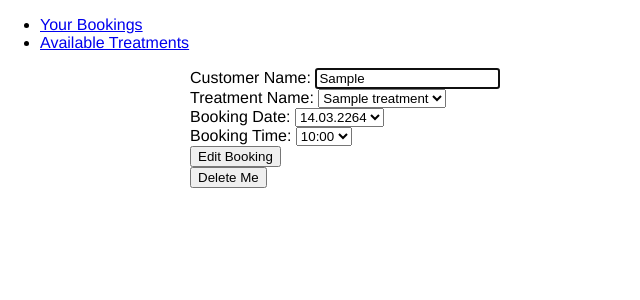
After one commit to StephJBow/ReTrain-Your-Brain, a Flask app: page /booking/1/edit_booking in a window 1280 px wide. The commit adds this page. Shown: the top 300 px of the page, without its empty margins (0-640 px from the left). Run offline with Flask 3, Linux system fonts and the light colour scheme; tables that the repository leaves empty hold one stand-in row (values such as "Sample post").

Commit message:
added edit booking function and delete booking function

```diff
--- a/controllers/bookings_controller.py
+++ b/controllers/bookings_controller.py
@@ -23,29 +23,38 @@ def new_booking_page():
 @bookings_blueprint.route('/new_booking', methods=['POST'])
 def new_booking():
     customer_name = request.form['customer_name']
-    treatment_name = request.form['treatment_name']
+    treatment_id = request.form['treatment_id']
     booking_date = request.form['booking_date']
     booking_time = request.form['booking_time']
-    new_booking = Bookings(customer_name=customer_name, treatment_name = treatment_name, booking_date = booking_date, booking_time=booking_time)
+    new_booking = Bookings(customer_name=customer_name, treatment_id = treatment_id, booking_date = booking_date, booking_time=booking_time)
     db.session.add(new_booking)
     db.session.commit()
     return redirect('/booking')
 
-@bookings_blueprint.route('/booking/<id>/edit')
+@bookings_blueprint.route('/booking/<id>/edit_booking')
 def edit_booking_page(id):
-    bookings = Bookings.query.get(int(id))
-    return render_template('bookings/edit_booking.jinja', bookings=bookings) #create edit_booking.jinja
+    booking = Bookings.query.get(int(id))
+    treatments = Treatments.query.all()
+    return render_template('booking/edit_booking.jinja', booking=booking, treatments=treatments)
 
-@bookings_blueprint.route('/booking/<id>/edit', methods=['POST'])
+@bookings_blueprint.route('/booking/<id>/edit_booking', methods=['POST'])
 def edit_booking(id):
-    bookings = Bookings.query.get(int(id))
-    treatment_name = request.form['treatment_name']
+    booking = Bookings.query.get(int(id))
+    customer_name = request.form['customer_name']
+    treatment_id = request.form['treatment_id']
     booking_date = request.form['booking_date']
     booking_time = request.form['booking_time']
-    id = int(request.form['id'])
-    bookings.treatment_name=treatment_name
-    bookings.booking_date=booking_date
-    bookings.booking_time=booking_time
+    booking.customer_name=customer_name
+    booking.treatment_id=treatment_id
+    booking.booking_date=booking_date
+    booking.booking_time=booking_time
+    db.session.commit()
+    return redirect('/booking')
+
+@bookings_blueprint.route('/booking/<id>/delete', methods=['POST'])
+def delete_booking(id):
+    booking=Bookings.query.get(int(id))
+    db.session.delete(booking)
     db.session.commit()
     return redirect('/booking')
 
--- a/models.py
+++ b/models.py
@@ -7,7 +7,7 @@ class Treatments(db.Model):
     treatment_name = db.Column(db.String(64))
     treatment_price = db.Column(db.String(64))
     treatment_length = db.Column(db.Integer)
-    # songs = db.relationship('Bookings', backref='Treatments', lazy=True)
+    bookings = db.relationship('Bookings', backref='treatment', lazy=True)
 
     def __repr__(self):
         return f'<Treatments: {self.id} {self.treatment_name} {self.treatment_price} {self.treatment_length}>'
@@ -18,13 +18,12 @@ class Bookings(db.Model):
 
     id = db.Column(db.Integer, primary_key = True)
     customer_name = db.Column(db.String(64))
-    treatment_name = db.Column(db.String(64))
     booking_date = db.Column(db.String(64))
     booking_time = db.Column(db.String(64))
     treatment_id = db.Column(db.Integer, db.ForeignKey('treatments.id'))
 
     def __repr__(self):
-        return f'<Bookings: {self.id}: {self.customer_name} {self.treatment_name} {self.booking_date} {self.booking_time}>'
+        return f'<Bookings: {self.id}: {self.customer_name} {self.booking_date} {self.booking_time}>'
 
 
 # Example Model
--- a/static/style.css
+++ b/static/style.css
@@ -1,8 +1,8 @@
-* {
-  margin: 0;
-  padding: 0;
+body {
+    padding: 0px;
+    margin: 0px;
     }
-/*
+
     .container {
         max-width: 900px;
         margin: 0 auto;
@@ -16,11 +16,11 @@
 
 /* Hero section */
 
-  /* .hero {
+.hero {
         background-color: rgba(212, 65, 2, 0.1);
         height: calc(100vh - 64px - 4rem); /* creates spacing around the hero -64px as this is the height of the header -4rem makes it less than full page size */
-  /* } */
-/*
+    }
+
     .hero__title {
         font-size: 50px;
         color: #1f1e1e;
@@ -37,10 +37,10 @@
 
     .hero__left {
         width: 55%;
-  } */
+    }
 
     /* Header */
-/*
+
     .header_logo {
         color: #d44102;
         font-weight: 1000;
@@ -55,12 +55,12 @@
 
     .hero > .container {
         display: flex;
-      justify-content: space-between; /* puts image to right side with space between this and hero title, paragraph and buttons */
-      /* align-items: center; this and below orient hero to be centred and take up 100% of the given space */
-      /* height: 100%;  */
-  /* } */
+        justify-content: space-between; /
+        align-items: center;
+        height: 100%;
+    }
 
-  /* .button {
+    .button {
         background-color: #d44102;
         color: white;
         border-radius: 10px;
@@ -74,12 +74,3 @@
         display: flex;
         gap: 1.5rem;
     }
-
-  @media only screen and (max-width: 768px) { /* boiler-plate text accounting for size of page on smaller screens under 768px, ie mobiles. px can be changed. */
-      .hero > .container {
-          flex-direction: column;
-      }
-      .hero__title {
-          font-size: 32px;
-      }
-  } */
--- a/templates/base.jinja
+++ b/templates/base.jinja
@@ -9,10 +9,10 @@
             href="https://stackpath.bootstrapcdn.com/font-awesome/4.7.0/css/font-awesome.min.css"
             crossorigin="anonymous"
         />
-        {# <link
+        <link
             rel="stylesheet"
             href="{{ url_for('static', filename='style.css') }}"
-        /> #}
+        />
         <title>Treatment Centre</title>
     </head>
 <body>
--- /dev/null
+++ b/templates/booking/edit_booking.jinja
@@ -0,0 +1,61 @@
+{% extends "base.jinja" %}
+
+{% block content %}
+
+<form action="/booking/{{ booking.id }}/edit_booking" method="post">
+    <div>
+        <label for="customer_name">Customer Name:</label>
+        <input  type="text"
+                value={{ booking.customer_name }}
+                id="customer_name"
+                name="customer_name"
+                required
+                autofocus
+        />
+    </div>
+    <div>
+        <label for="treatment_name">Treatment Name:</label>
+        <select name="treatment_id"
+                id="treatment_name"
+                required >
+                {% for treatment  in treatments %}
+                <option
+                    value={{ treatment.id }}
+                    {% if booking.treatment.id == treatment.id %}
+                    selected
+                    {% endif %}
+                    >{{ treatment.treatment_name }}</option>
+                {% endfor %}
+        </select>
+    </div>
+    <div>
+        <label for="booking_date">Booking Date:</label>
+        <select name="booking_date"
+                id="booking_date"
+                required >
+                <option value="14.03.2264">14.03.2264</option>
+                <option value="07.11.2264">07.11.2264</option>
+                <option value="01.01.2265">01.01.2265</option>
+                <option value="29.01.2265">29.01.2265</option>
+        </select>
+    </div>
+    <div>
+        <label for="booking_time">Booking Time:</label>
+        <select name="booking_time"
+                id="booking_time"
+                required >
+                <option value="10:00">10:00</option>
+                <option value="13:00">13:00</option>
+                <option value="16:00">16:00</option>
+                <option value="12:00">12:00</option>
+        </select>
+    </div>
+    <button type="submit">Edit Booking</button>
+</form>
+
+
+<form action="/booking/{{ booking.id }}/delete" method="post">
+    <button type="submit">Delete Me</button>
+</form>
+
+{% endblock %}
```
Also changed, not shown: migrations/versions/41b0247a0f3b_.py (added, +45 -0 lines), templates/booking/index.jinja (+9 -2 lines), templates/new_booking.jinja (+8 -19 lines). Lines whose indentation alone changed are shown as unchanged.
